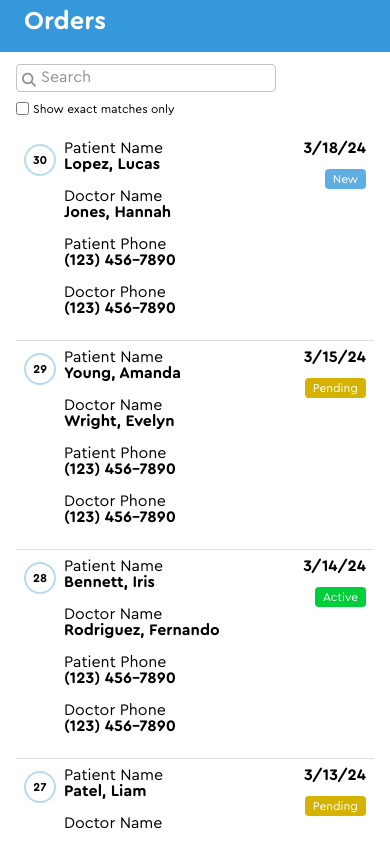
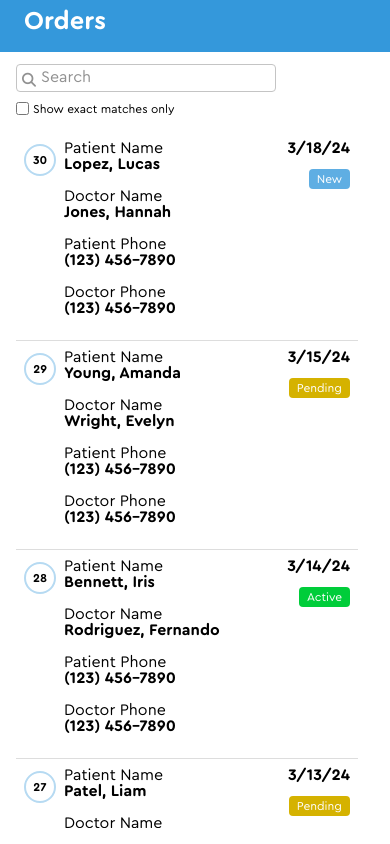
Before and after one commit to tprojects1/orders, a React (Create React App) app: page / in a window 390 px wide. Built offline with nearby package versions, Linux system fonts and the light colour scheme.

Commit message:
mobile table layout

```diff
--- a/src/components/table/styles.scss
+++ b/src/components/table/styles.scss
@@ -64,12 +64,14 @@
         gap: 1rem;
         height: inherit;
         overflow: auto;
+        overflow-x: hidden;
         position: relative;
         top: -28px;
         // z-index: 1;
 
         @include breakpoint(medium) {
             flex-direction: row;
+            overflow: auto;
         }
     }
 
@@ -139,6 +141,10 @@
         height: fit-content;
         margin: 0 1rem 0 0;
         table-layout: auto;
+        width: calc(100% - 1rem);
+        @include breakpoint(medium) {
+            width: 100%;
+        }
     }
 
     thead {
```
